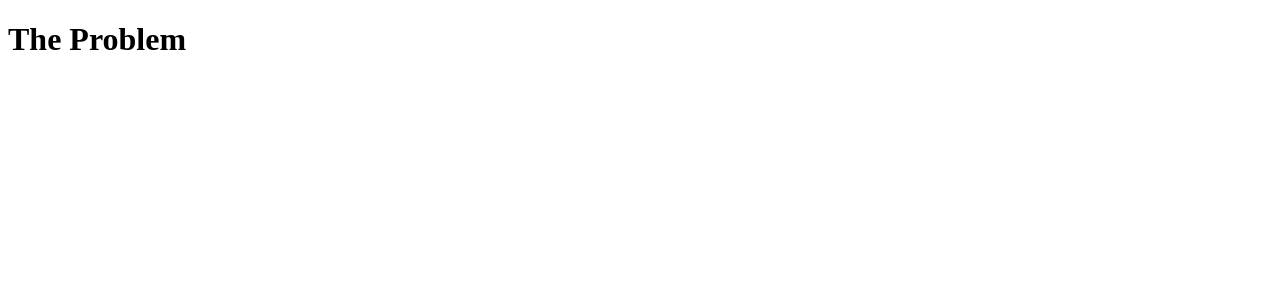
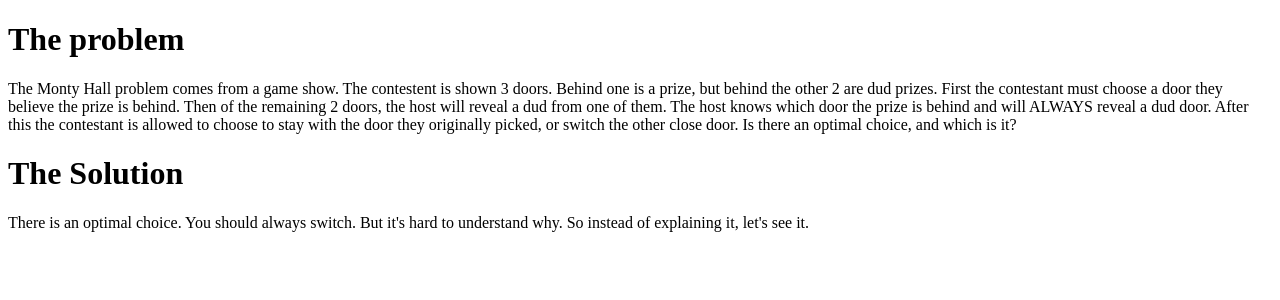
Before and after one commit to evanconway/monty-hall-problem, a React (Vite) app in the folder client/: page / in a window 1280 px wide. Shown: the top 300 px of the page. Built offline with nearby package versions, Linux system fonts and the light colour scheme.

Commit message:
add text

```diff
--- a/client/src/App.tsx
+++ b/client/src/App.tsx
@@ -1,7 +1,22 @@
 function App() {
   return (
     <div>
-      <h1>The Problem</h1>
+      <h1>The problem</h1>
+      <p>
+        The Monty Hall problem comes from a game show. The contestent is shown 3
+        doors. Behind one is a prize, but behind the other 2 are dud prizes.
+        First the contestant must choose a door they believe the prize is
+        behind. Then of the remaining 2 doors, the host will reveal a dud from
+        one of them. The host knows which door the prize is behind and will
+        ALWAYS reveal a dud door. After this the contestant is allowed to choose
+        to stay with the door they originally picked, or switch the other close
+        door. Is there an optimal choice, and which is it?
+      </p>
+      <h1>The Solution</h1>
+      <p>
+        There is an optimal choice. You should always switch. But it's hard to
+        understand why. So instead of explaining it, let's see it.
+      </p>
     </div>
   );
 }
```
